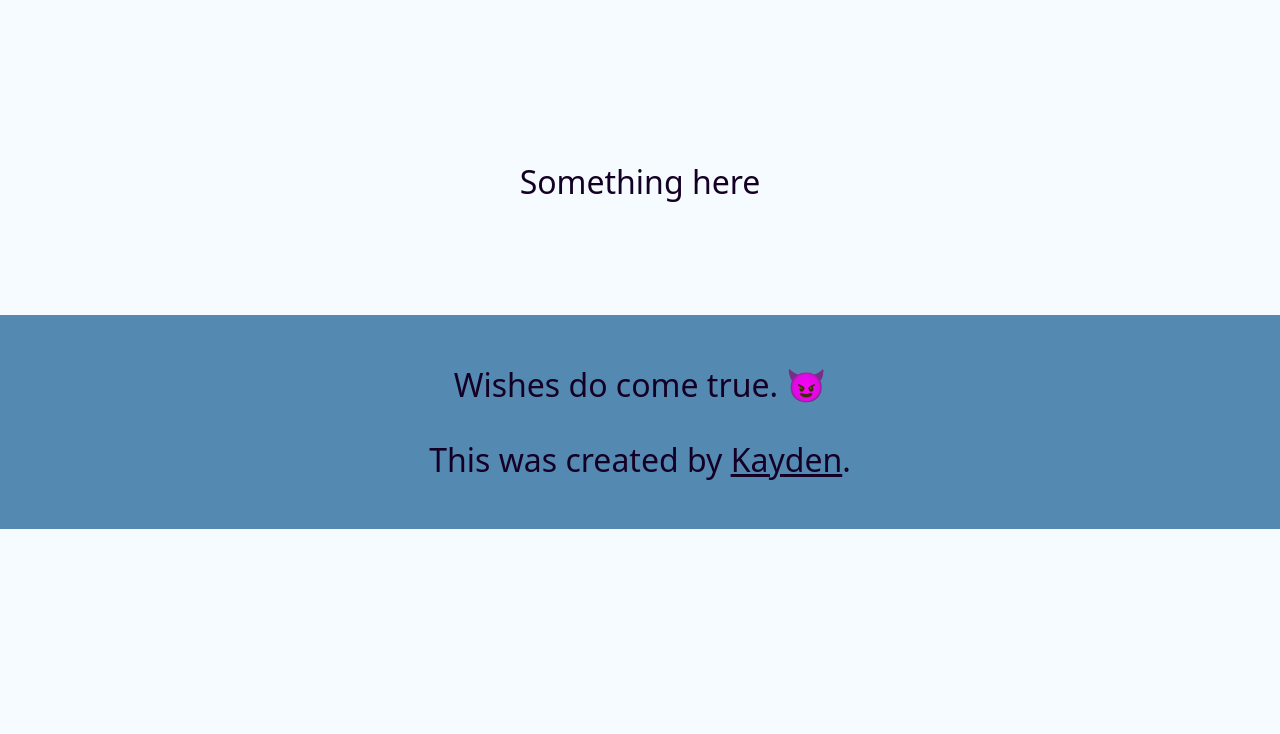
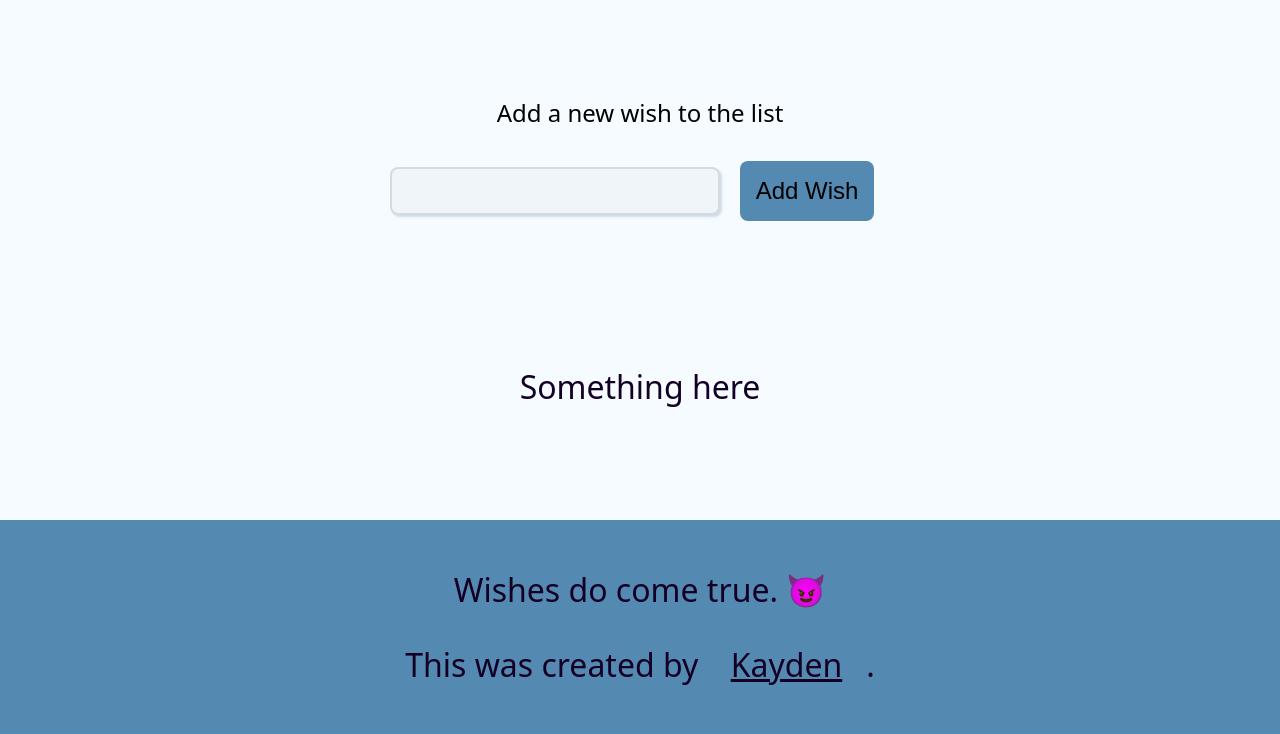
Before and after one commit to ImBatman0115/MayhemWishes, a plain HTML site: page grandma-dorthy.html in a window 1280 px wide. Shown: the part 637-1371 px from the top of the page. Before the commit the page ends 1166 px from the top, so only its background shows below. Drawn offline with Linux system fonts and the light colour scheme; a web font is replaced by a local one.

Commit message:
added a refined logo, formto add wishes

```diff
--- a/css/styles.css
+++ b/css/styles.css
@@ -22,9 +22,13 @@ h2 {
     font-size: 4.5rem;
 }
 
-p, a, li {
+p, a, li, label {
     font-family: "Sniglet", system-ui;
     font-size: 2rem;
+}
+
+label, input[type="text"] {
+    font-size: 1.5rem;
 }
 
 p{
@@ -33,6 +37,7 @@ p{
 
 a {
     text-decoration: none;
+    padding: 1.5rem;
 }
 
 li {
@@ -104,3 +109,32 @@ footer a {
     font-size: 2rem;
     text-decoration: underline
 }
+
+/* Input */
+form{
+    display: flex;
+    flex-direction: column;
+    justify-content: center;
+    align-items: center;
+}
+
+form div input {
+    background-color:#f0f5f9;
+    border-radius: .5rem;
+    border: .125rem solid #D1DCE5;
+    box-shadow: .125rem .125rem .125rem #D1DCE5;
+    padding: .5rem;
+}
+
+form div button{
+    padding: 1rem;
+    margin: 0rem 1rem;
+    font-size: 1.5rem;
+    background-color:#5489B1;
+    border-radius: .5rem;
+    border: none;
+}
+
+form div{
+    margin: 2rem 0rem !important;
+}
--- a/grandma-dorthy.html
+++ b/grandma-dorthy.html
@@ -11,13 +11,20 @@
 <body>
     <header>
     <div class="flex">
-        <img src="img/unicorn-logo-placeholder.svg" alt="unicorn head logo" width="100" height="100">
+        <a href="index.html"><img src="img/unicorn-logo.svg" alt="unicorn head logo" width="100" height="100"></a>
         <a href="index.html">Mayhem Wishes</a>
     </div>
     <div>
         <h1>Grandma Dorthy's Wishes</h1>
         <p>You are never too old to peak!</p>
     </div>
+    <form action="" method="POST">
+        <label for="wish">Add a new wish to the list</label>
+        <div class="form">
+            <input type="text" id="wish" name="wish">
+            <button type="submit">Add Wish</button>
+        </div>
+    </form>
     </header>
     <main>
         <ul>
```
Also changed, not shown: amy.html (+1 -1 lines), brad.html (+1 -1 lines), declan.html (+1 -1 lines), grandad.html (+1 -1 lines), granny.html (+1 -1 lines), greyson.html (+1 -1 lines), index.html (+1 -1 lines), jess.html (+1 -1 lines), jonny.html (+1 -1 lines), kayden.html (+1 -1 lines), logan.html (+1 -1 lines), perry.html (+2 -2 lines), peyton.html (+1 -1 lines), stephy.html (+1 -1 lines), 2 more files.
